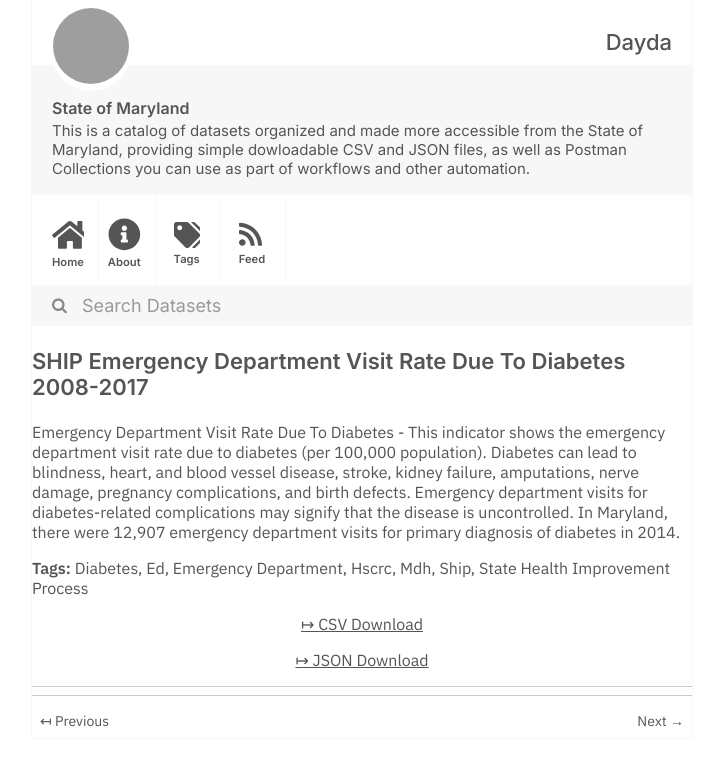
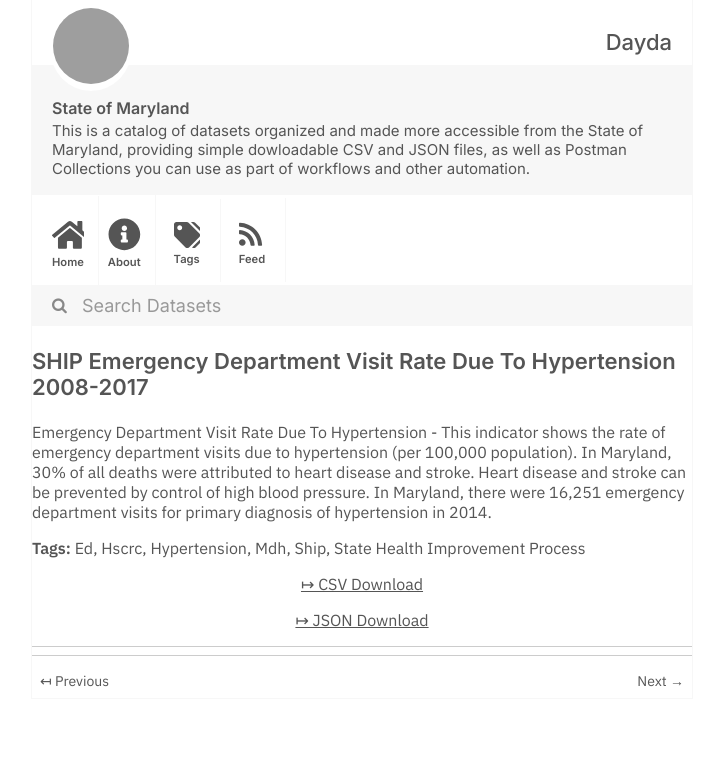
Before and after one commit to dayda-entities/state-of-maryland, a Jekyll site: the page built from _posts/2020-11-10-ship-emergency-department-visi.md, in a window 1280 px wide, cut to the strip 0-766 px from the top of the page. Shown: the whole strip, without its empty margins (278-994 px from the left). Built offline with Jekyll 4.4.1, drawn with Linux system fonts in a browser that asks for light colours; grey boxes are pictures that could not be loaded.

Commit message:
Publish Data

```diff
--- a/_posts/2020-11-10-ship-emergency-department-visi.md
+++ b/_posts/2020-11-10-ship-emergency-department-visi.md
@@ -1,23 +1,22 @@
 ---
-title: SHIP Emergency Department Visit Rate Due To Diabetes 2008-2017
-created: '2020-11-10T17:24:38.611184'
-modified: '2020-11-10T17:24:38.611196'
+title: SHIP Emergency Department Visit Rate Due To Hypertension 2008-2017
+created: '2020-11-10T17:25:06.121532'
+modified: '2020-11-10T17:25:06.121543'
 state: active
 type: dataset
 tags:
-  - Diabetes
   - Ed
-  - Emergency Department
   - Hscrc
+  - Hypertension
   - Mdh
   - Ship
   - State Health Improvement Process
 groups:
   - Local Government
-csv_url: 'https://opendata.maryland.gov/api/views/e6q8-2q3b/rows.csv?accessType=DOWNLOAD'
+csv_url: 'https://opendata.maryland.gov/api/views/kkwk-z6q5/rows.csv?accessType=DOWNLOAD'
 json_url: >-
-  https://opendata.maryland.gov/api/views/e6q8-2q3b/rows.json?accessType=DOWNLOAD
+  https://opendata.maryland.gov/api/views/kkwk-z6q5/rows.json?accessType=DOWNLOAD
 layout: post
 
 ---
-Emergency Department Visit Rate Due To Diabetes - This indicator shows the emergency department visit rate due to diabetes (per 100,000 population). Diabetes can lead to blindness, heart, and blood vessel disease, stroke, kidney failure, amputations, nerve damage, pregnancy complications, and birth defects. Emergency department visits for diabetes-related complications may signify that the disease is uncontrolled. In Maryland, there were 12,907 emergency department visits for primary diagnosis of diabetes in 2014.
+Emergency Department Visit Rate Due To Hypertension - This indicator shows the rate of emergency department visits due to hypertension (per 100,000 population). In Maryland, 30% of all deaths were attributed to heart disease and stroke. Heart disease and stroke can be prevented by control of high blood pressure. In Maryland, there were 16,251 emergency department visits for primary diagnosis of hypertension in 2014.
```
